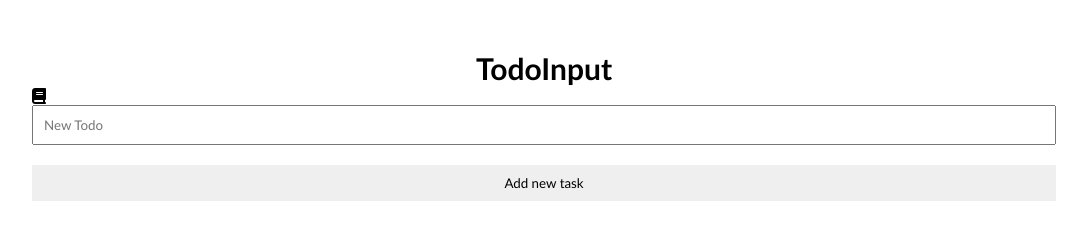
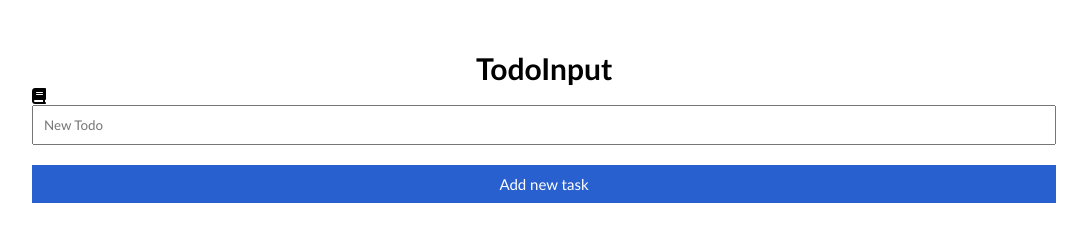
Before and after one commit to LeenAmawi/JS-Project-, a plain HTML site: page index.html in a window 1280 px wide. Shown: the whole page, without its empty margins (96-1183 px from the left). Drawn offline with Linux system fonts and the light colour scheme.

Commit message:
edit button

```diff
--- a/assets/css/style.css
+++ b/assets/css/style.css
@@ -3,6 +3,10 @@
     box-sizing: border-box;
     margin: 0;
     font-family: 'Gill Sans', 'Gill Sans MT', Calibri, 'Trebuchet MS', sans-serif;
+}
+:root{
+    --primary:#2860d0;
+    --red:#bb2d2d;
 }
 .container{
     margin: auto;
@@ -25,4 +29,7 @@ input[type="text"]
  padding: 10px;
  border: none;
  margin-bottom: 20px;
+ background-color: var(--primary);
+ color: white;
+ font-size: 15px;
 }
```
